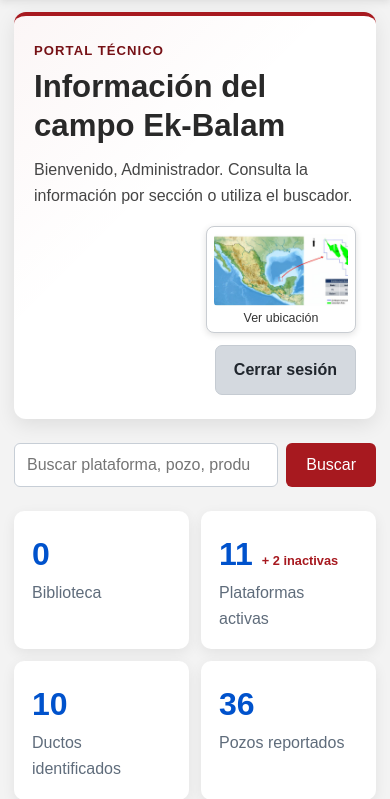
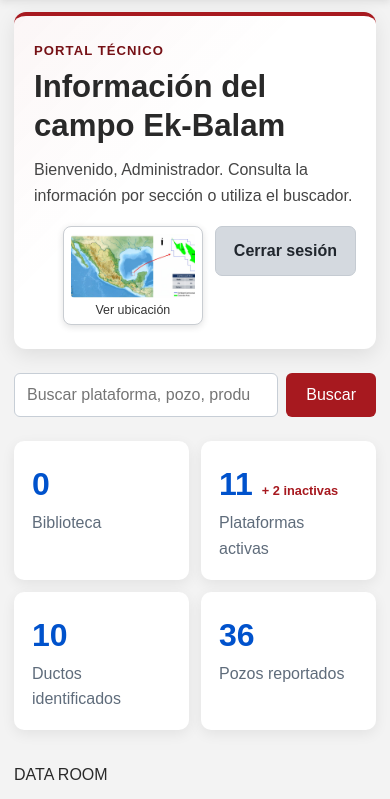
Before and after one commit to CELSOVEN/InfoEK-Balam, a Flask app: page /portal in a window 390 px wide. Shown: the part 66-865 px from the top of the page. Run offline with Flask 3, Linux system fonts and the light colour scheme; a user stored in the database is signed in.

Commit message:
Ajuste en bienvenida

```diff
--- a/static/css/styles.css
+++ b/static/css/styles.css
@@ -185,12 +185,12 @@ pre {
 
 .portal-bienvenida {
     display: flex;
-    align-items: flex-start;
+    align-items: center;
     justify-content: space-between;
-    gap: 30px;
+    gap: 24px;
 
     margin-bottom: 24px;
-    padding: 36px 32px;
+    padding: 24px 28px;
 
     background:
         linear-gradient(135deg, rgb(167 25 31 / 4%), transparent 42%),
@@ -222,15 +222,14 @@ pre {
 .acciones-bienvenida {
     display: flex;
     flex: 0 0 auto;
-    flex-direction: column;
-    align-items: flex-end;
-    align-self: stretch;
-    justify-content: space-between;
-    gap: 20px;
+    flex-direction: row;
+    align-items: flex-start;
+    gap: 14px;
 }
 
 .miniatura-ubicacion {
-    width: 150px;
+    order: 1;
+    width: 140px;
     padding: 7px;
     color: #333;
     font-size: 0.78rem;
@@ -250,10 +249,15 @@ pre {
 .miniatura-ubicacion img {
     display: block;
     width: 100%;
-    height: 72px;
+    height: 64px;
     margin-bottom: 5px;
     object-fit: cover;
     border-radius: 4px;
+}
+
+.acciones-bienvenida .boton-secundario {
+    order: 2;
+    align-self: flex-start;
 }
 
 .modal-ubicacion {
@@ -986,12 +990,12 @@ pre {
         line-height: 1.25;
     }
     .acciones-bienvenida {
-        align-items: stretch;
+        align-items: flex-start;
+        justify-content: flex-end;
         margin-top: 18px;
         gap: 12px;
     }
-    .miniatura-ubicacion { width: 150px; align-self: flex-end; }
-    .portal-bienvenida .boton-secundario { align-self: flex-end; }
+    .miniatura-ubicacion { width: 140px; }
     .indicadores {
         grid-template-columns: repeat(2, minmax(0, 1fr));
         gap: 12px;
```
